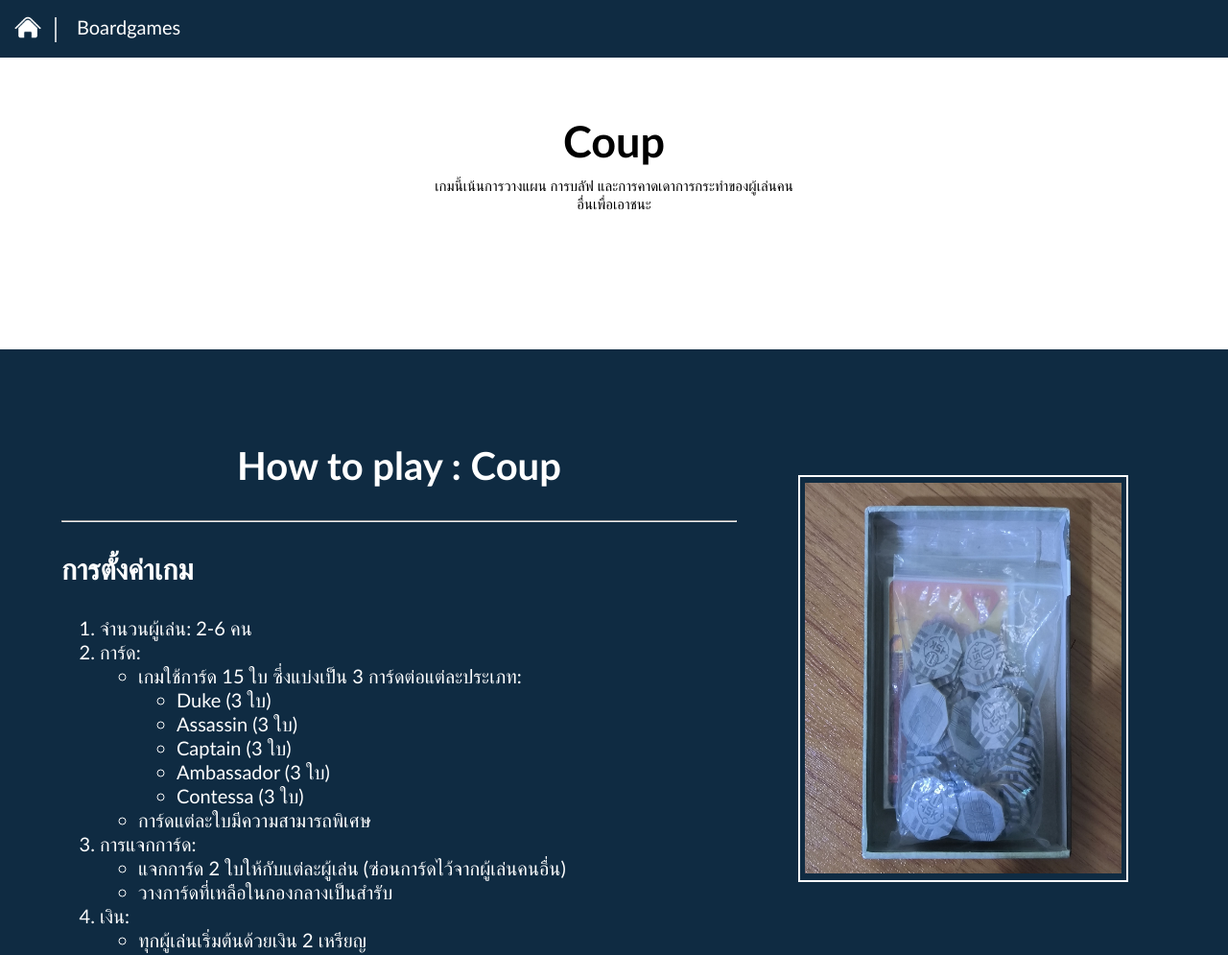
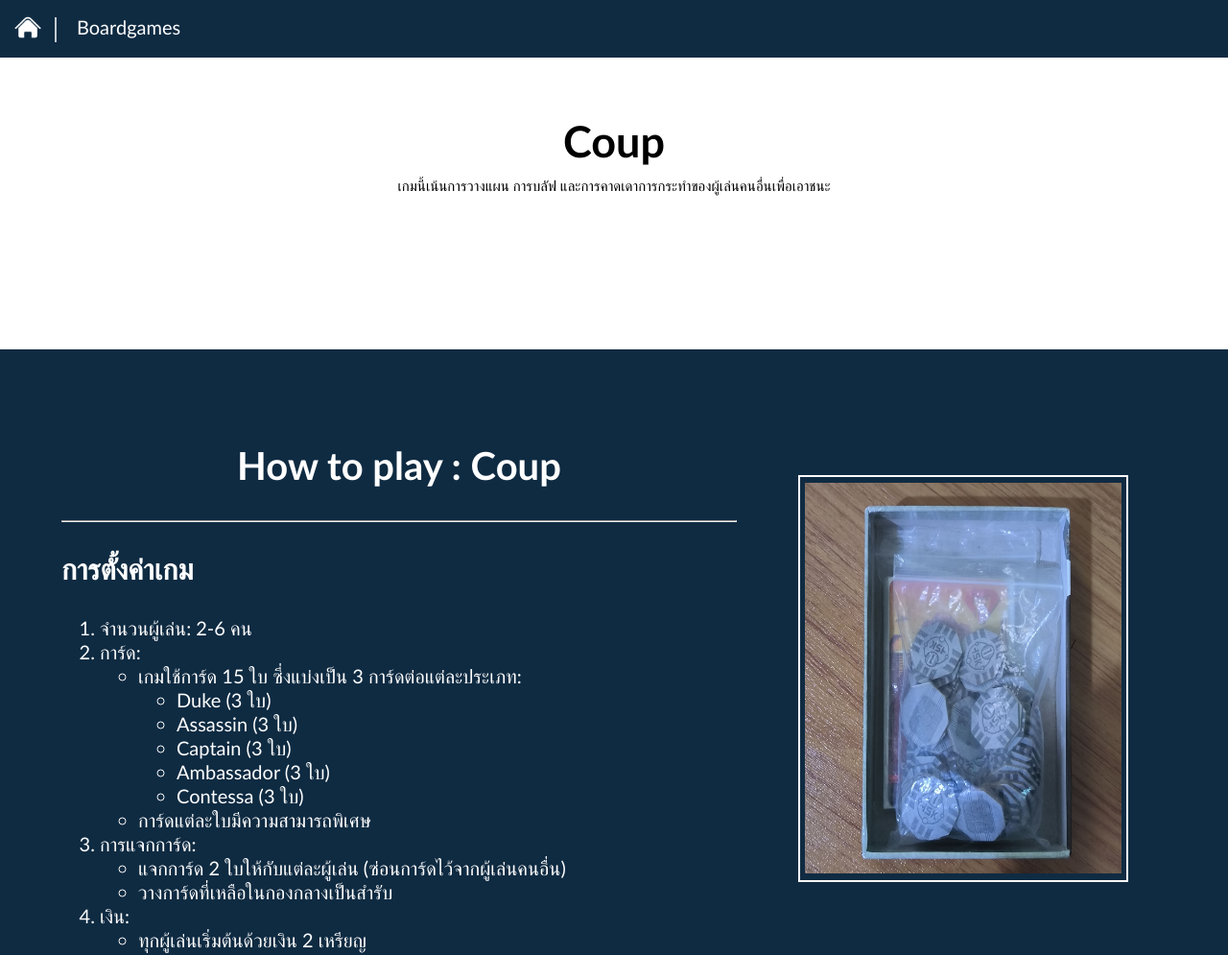
Before and after one commit to Thanakorneiei/Boardgames, a plain HTML site: page page/coup.html in a window 1280 px wide. Shown: the top 995 px of the page at 96% size. Drawn offline with Linux system fonts and the light colour scheme.

Commit message:
Update styles.css

```diff
--- a/page/styles.css
+++ b/page/styles.css
@@ -47,8 +47,8 @@ body {
     font-size: 15px;
     text-align: center;
     color: rgb(0, 0, 0);
-    padding-left: 35%;
-    padding-right: 35%;
+    padding-left: 25%;
+    padding-right: 25%;
     margin-top: -20px;
 }
 .body {
```
